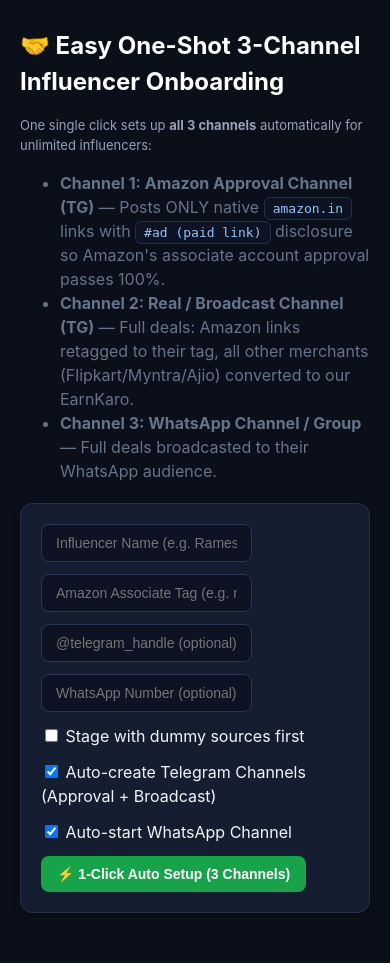
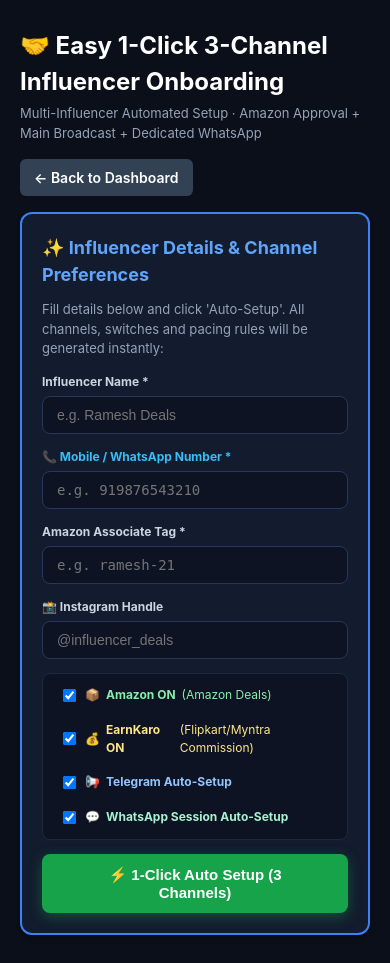
Before and after one commit to charanpendota98-prog/Influencers-deals, a Flask app: page /onboard in a window 390 px wide. Shown: the part 89-1052 px from the top of the page. Before the commit the page ends 1002 px from the top, so only its background shows below. Run offline with Flask 3, Linux system fonts and the light colour scheme.

Commit message:
Modernize self-onboard page with phone fallback and independent switches
Co-authored-by: arena-agent <297053741+arena-agent@users.noreply.github.com>

```diff
--- a/dashboard/app.py
+++ b/dashboard/app.py
@@ -358,14 +358,23 @@
         return render_template("onboard.html", result=None)
     name = request.form.get("name", "").strip()
     tag = request.form.get("tag", "").strip()
+    phone = request.form.get("whatsapp", "").strip()
     handle = request.form.get("handle", "").strip()
     dummy = request.form.get("dummy") == "on"
-    tg = request.form.get("tg") == "on"
-    wa = request.form.get("wa") == "on"
-    if not (name and tag):
-        return render_template("onboard.html", result={"error": "name + Amazon tag required"})
-    iid = db.add_influencer(name, tag, handle=handle, use_dummy_sources=dummy,
-                            telegram_enabled=tg, whatsapp_enabled=wa)
+    tg = request.form.get("tg") in ("on", "1", "true")
+    wa = request.form.get("wa") in ("on", "1", "true")
+    allow_amz = request.form.get("allow_amazon") in ("1", "on", "true")
+    allow_ek = request.form.get("allow_earnkaro") in ("1", "on", "true")
+
+    if not name:
+        name = "Influencer-" + phone[-4:] if phone else "New Partner"
+    if not tag:
+        tag = "amzdeal-21"
+
+    iid = db.add_influencer(name, tag, handle=handle, phone_number=phone,
+                            use_dummy_sources=dummy, telegram_enabled=tg,
+                            whatsapp_enabled=wa, allow_amazon=allow_amz,
+                            allow_earnkaro=allow_ek)
     msgs = []
     # 3-channel auto setup for each influencer:
     # Channel 1: Amazon Approval Telegram channel (pure amazon.in + #ad disclosure)
--- a/dashboard/templates/onboard.html
+++ b/dashboard/templates/onboard.html
@@ -1,35 +1,69 @@
 {% extends "layout.html" %}
 {% block title %}Onboard Influencer (3-Channel Setup){% endblock %}
 {% block content %}
-<h1>🤝 Easy One-Shot 3-Channel Influencer Onboarding</h1>
-<p class="hint">One single click sets up <b>all 3 channels</b> automatically for unlimited influencers:</p>
-<ul style="color: #64748b; margin-bottom: 20px;">
-  <li><b>Channel 1: Amazon Approval Channel (TG)</b> — Posts ONLY native <code>amazon.in</code> links with <code>#ad (paid link)</code> disclosure so Amazon's associate account approval passes 100%.</li>
-  <li><b>Channel 2: Real / Broadcast Channel (TG)</b> — Full deals: Amazon links retagged to their tag, all other merchants (Flipkart/Myntra/Ajio) converted to our EarnKaro.</li>
-  <li><b>Channel 3: WhatsApp Channel / Group</b> — Full deals broadcasted to their WhatsApp audience.</li>
-</ul>
+<div style="display:flex; justify-content:space-between; align-items:center; flex-wrap:wrap; gap:10px; margin-bottom:16px;">
+  <div>
+    <h1 style="margin:0; font-size:24px;">🤝 Easy 1-Click 3-Channel Influencer Onboarding</h1>
+    <p class="hint" style="margin-top:4px;">Multi-Influencer Automated Setup · Amazon Approval + Main Broadcast + Dedicated WhatsApp</p>
+  </div>
+  <a class="btn" href="{{ url_for('index') }}" style="background:#334155; color:white; padding:8px 14px; border-radius:6px; text-decoration:none;">← Back to Dashboard</a>
+</div>
 
 {% if result and result.error %}
-  <div class="card"><p class="bad">{{ result.error }}</p></div>
+  <div class="card" style="border-left: 4px solid #ef4444;"><p class="bad" style="margin:0;">❌ {{ result.error }}</p></div>
 {% endif %}
 
 {% if result and result.inf_id %}
-  <div class="card" style="border: 2px solid #22c55e;">
-    <h2>✅ {{ result.name }} onboarded with 3-Channel Setup (ID #{{ result.inf_id }})</h2>
-    <ul>{% for m in result.msgs %}<li><b>{{ m }}</b></li>{% endfor %}</ul>
-    <a class="btn" href="{{ url_for('influencer_detail', inf_id=result.inf_id) }}" style="display:inline-block; margin-top: 15px; padding: 10px 20px; background: #2563eb; color: white; border-radius: 6px; text-decoration: none;">Continue to Influencer Hub &amp; Scan WhatsApp QR →</a>
+  <div class="card" style="border: 2px solid #22c55e; background:#0c1a14;">
+    <h2 style="color:#4ade80; margin-top:0;">✅ {{ result.name }} Onboarded Successfully (ID #{{ result.inf_id }})</h2>
+    <ul style="color:#cbd5e1; line-height:1.7;">{% for m in result.msgs %}<li><b>{{ m }}</b></li>{% endfor %}</ul>
+    <div style="margin-top:20px; display:flex; gap:12px; flex-wrap:wrap;">
+      <a class="btn" href="{{ url_for('influencer_detail', inf_id=result.inf_id) }}" style="padding: 10px 22px; background: #2563eb; color: white; border-radius: 8px; font-weight:bold; text-decoration: none;">🚀 Open Influencer Hub &amp; Connect WhatsApp QR →</a>
+      <a class="btn" href="{{ url_for('onboard') }}" style="padding: 10px 18px; background: #334155; color: white; border-radius: 8px; text-decoration: none;">➕ Onboard Another Influencer</a>
+    </div>
   </div>
 {% else %}
-  <section class="card">
-    <form method="post" action="{{ url_for('onboard') }}" class="row">
-      <input name="name" placeholder="Influencer Name (e.g. Ramesh Loots)" required />
-      <input name="tag" placeholder="Amazon Associate Tag (e.g. mama086-21)" required />
-      <input name="handle" placeholder="@telegram_handle (optional)" />
-      <input name="whatsapp" placeholder="WhatsApp Number (optional)" />
-      <label><input type="checkbox" name="dummy" /> Stage with dummy sources first</label>
-      <label><input type="checkbox" name="tg" checked /> Auto-create Telegram Channels (Approval + Broadcast)</label>
-      <label><input type="checkbox" name="wa" checked /> Auto-start WhatsApp Channel</label>
-      <button type="submit" style="background: #16a34a; color: white; font-weight: bold;">⚡ 1-Click Auto Setup (3 Channels)</button>
+  <section class="card" style="border: 2px solid #3b82f6; background: #131b2e; border-radius: 12px;">
+    <h2 style="color: #60a5fa; margin-top:0; font-size:18px;">✨ Influencer Details &amp; Channel Preferences</h2>
+    <p class="hint">Fill details below and click 'Auto-Setup'. All channels, switches and pacing rules will be generated instantly:</p>
+
+    <form method="post" action="{{ url_for('onboard') }}" style="display: grid; grid-template-columns: repeat(auto-fit, minmax(220px, 1fr)); gap: 14px; margin-top: 14px;">
+      <div>
+        <label style="font-size: 12px; font-weight: 700; display: block; margin-bottom: 5px; color:#cbd5e1;">Influencer Name *</label>
+        <input name="name" placeholder="e.g. Ramesh Deals" required style="width: 100%; font-size:14px;" />
+      </div>
+      <div>
+        <label style="font-size: 12px; font-weight: 700; display: block; margin-bottom: 5px; color:#38bdf8;">📞 Mobile / WhatsApp Number *</label>
+        <input name="whatsapp" placeholder="e.g. 919876543210" required style="width: 100%; font-family: monospace; font-size:14px;" />
+      </div>
+      <div>
+        <label style="font-size: 12px; font-weight: 700; display: block; margin-bottom: 5px; color:#cbd5e1;">Amazon Associate Tag *</label>
+        <input name="tag" placeholder="e.g. ramesh-21" required style="width: 100%; font-family: monospace; font-size:14px;" />
+      </div>
+      <div>
+        <label style="font-size: 12px; font-weight: 700; display: block; margin-bottom: 5px; color:#cbd5e1;">📸 Instagram Handle</label>
+        <input name="handle" placeholder="@influencer_deals" style="width: 100%;" />
+      </div>
+
+      <!-- SWITCHES -->
+      <div style="grid-column: 1 / -1; display:flex; gap:16px; flex-wrap:wrap; background:#0d1322; padding:12px 16px; border-radius:8px; border:1px solid #1e293b; align-items:center;">
+        <label style="color:#86efac; font-size:12px; cursor:pointer; display:flex; align-items:center; gap:6px;">
+          <input type="checkbox" name="allow_amazon" value="1" checked /> 📦 <b>Amazon ON</b> (Amazon Deals)
+        </label>
+        <label style="color:#fde68a; font-size:12px; cursor:pointer; display:flex; align-items:center; gap:6px;">
+          <input type="checkbox" name="allow_earnkaro" value="1" checked /> 💰 <b>EarnKaro ON</b> (Flipkart/Myntra Commission)
+        </label>
+        <label style="color:#93c5fd; font-size:12px; cursor:pointer; display:flex; align-items:center; gap:6px;">
+          <input type="checkbox" name="tg" checked /> 📢 <b>Telegram Auto-Setup</b>
+        </label>
+        <label style="color:#a7f3d0; font-size:12px; cursor:pointer; display:flex; align-items:center; gap:6px;">
+          <input type="checkbox" name="wa" checked /> 💬 <b>WhatsApp Session Auto-Setup</b>
+        </label>
+      </div>
+
+      <div style="grid-column: 1 / -1; display:flex; justify-content:flex-end;">
+        <button type="submit" style="background: #16a34a; color: white; padding: 12px 32px; font-weight: 800; border-radius: 8px; cursor: pointer; border: none; font-size:15px; box-shadow:0 4px 14px rgba(22,163,74,0.4);">⚡ 1-Click Auto Setup (3 Channels)</button>
+      </div>
     </form>
   </section>
 {% endif %}
```
